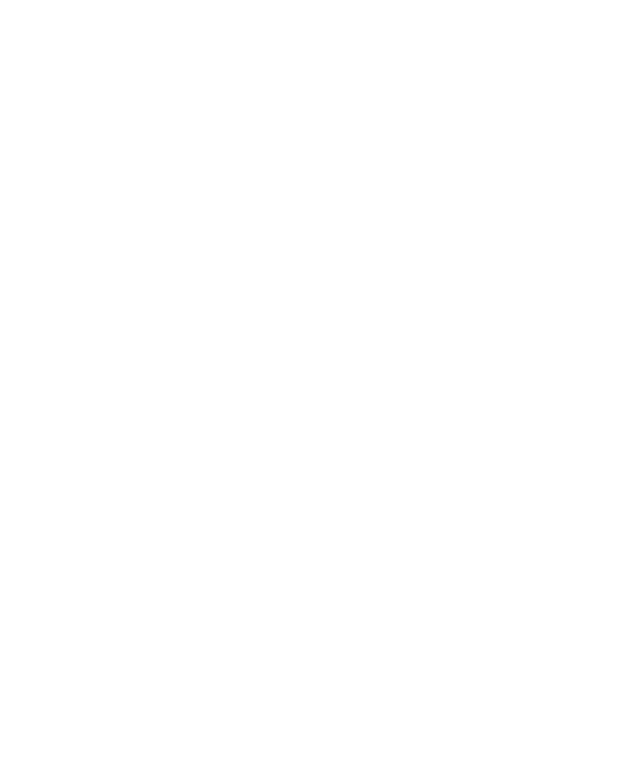
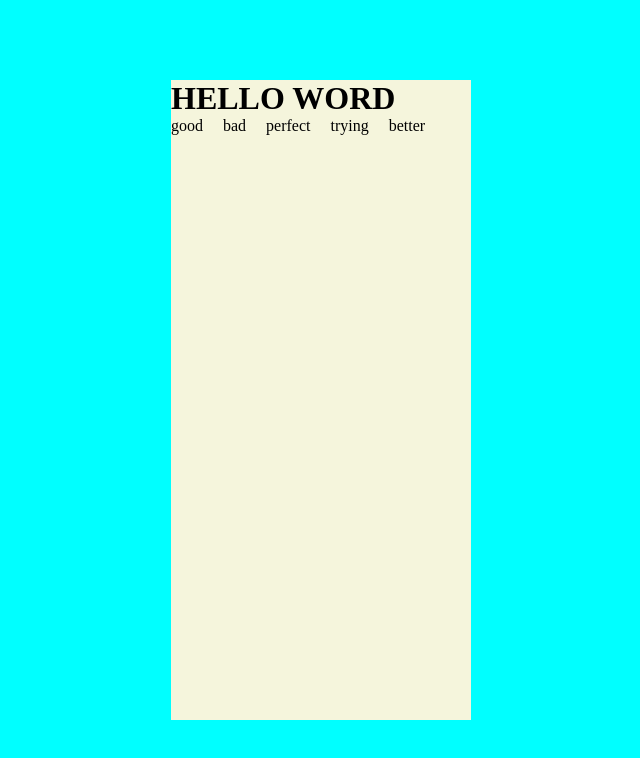
Before and after one commit to Pr-ElTech/practice3, a website: page index.html in a window 1280 px wide. Shown: the whole page, without its empty margins (319-959 px from the left). Drawn offline with Linux system fonts and the light colour scheme.

Commit message:
first commit

```diff
--- /dev/null
+++ b/index.css
@@ -0,0 +1,28 @@
+*{
+    margin: 0px;
+    padding: 0px;
+    box-sizing: border-box;
+}
+
+body{
+    width: 100%;
+    height: 100vh;
+    background-color: aqua;
+    display: flex;
+    justify-content: center;
+    align-items: center;
+}
+
+main{
+width: 300px;
+height: 80vh;
+background-color: beige;
+
+
+& ul{
+    list-style-type: none;
+    display: flex;
+    gap: 20px;
+}
+
+}
--- a/index.html
+++ b/index.html
@@ -4,8 +4,22 @@
     <meta charset="UTF-8">
     <meta name="viewport" content="width=device-width, initial-scale=1.0">
     <title>Document</title>
+    <link rel="stylesheet" href="index.css">
 </head>
 <body>
 
+    <main>
+        <h1>HELLO WORD</h1>
+
+        <ul>
+            <li>good</li>
+            <li>bad</li>
+            <li>perfect</li>
+            <li>trying</li>
+            <li>better</li>
+        </ul>
+
+    </main>
+
 </body>
 </html>
--- /dev/null
+++ b/package.json
@@ -0,0 +1,5 @@
+{
+  "dependencies": {
+    "joi": "^18.0.2"
+  }
+}
```
Also changed, not shown: 1 other file.
